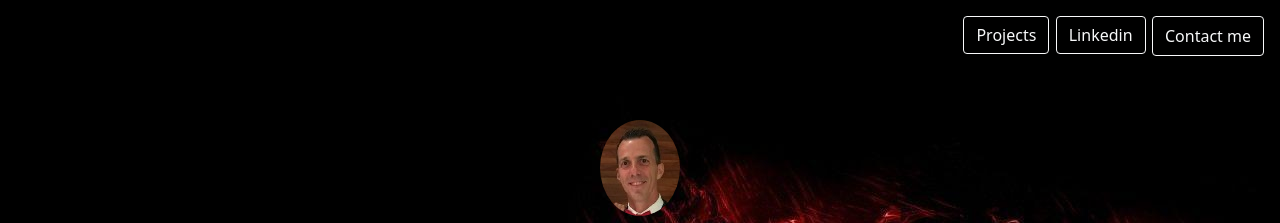
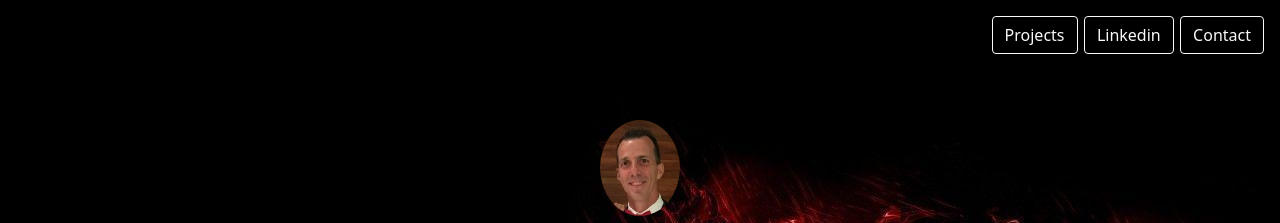
Before and after one commit to Carlos-Val/Web-Personal, a plain HTML site: page contact.html in a window 1280 px wide. Shown: the top 223 px of the page. Drawn offline with nearby package versions, Linux system fonts and the light colour scheme.

Commit message:
Web terminada voy a estudiar JavaScript

```diff
--- a/contact.html
+++ b/contact.html
@@ -14,7 +14,7 @@
 
         <a href="https://github.com/Carlos-Val" target="_blank"><button type="button" class="btn btn-outline-light espacioBotones">Projects</button></a>
         <a href="https://www.linkedin.com/in/carlos-val-biosca-40bb866b/" target="_blank"><button type="button" class="btn btn-outline-light espacioBotones">Linkedin</button></a>
-        <button type="button" class="btn btn-outline-light">Contact me</button>
+        <a href="contact.html"><button type="button" class="btn btn-outline-light">Contact</button></a>
 
     </header>
 
```
Also changed, not shown: index.html (+1 -1 lines).
